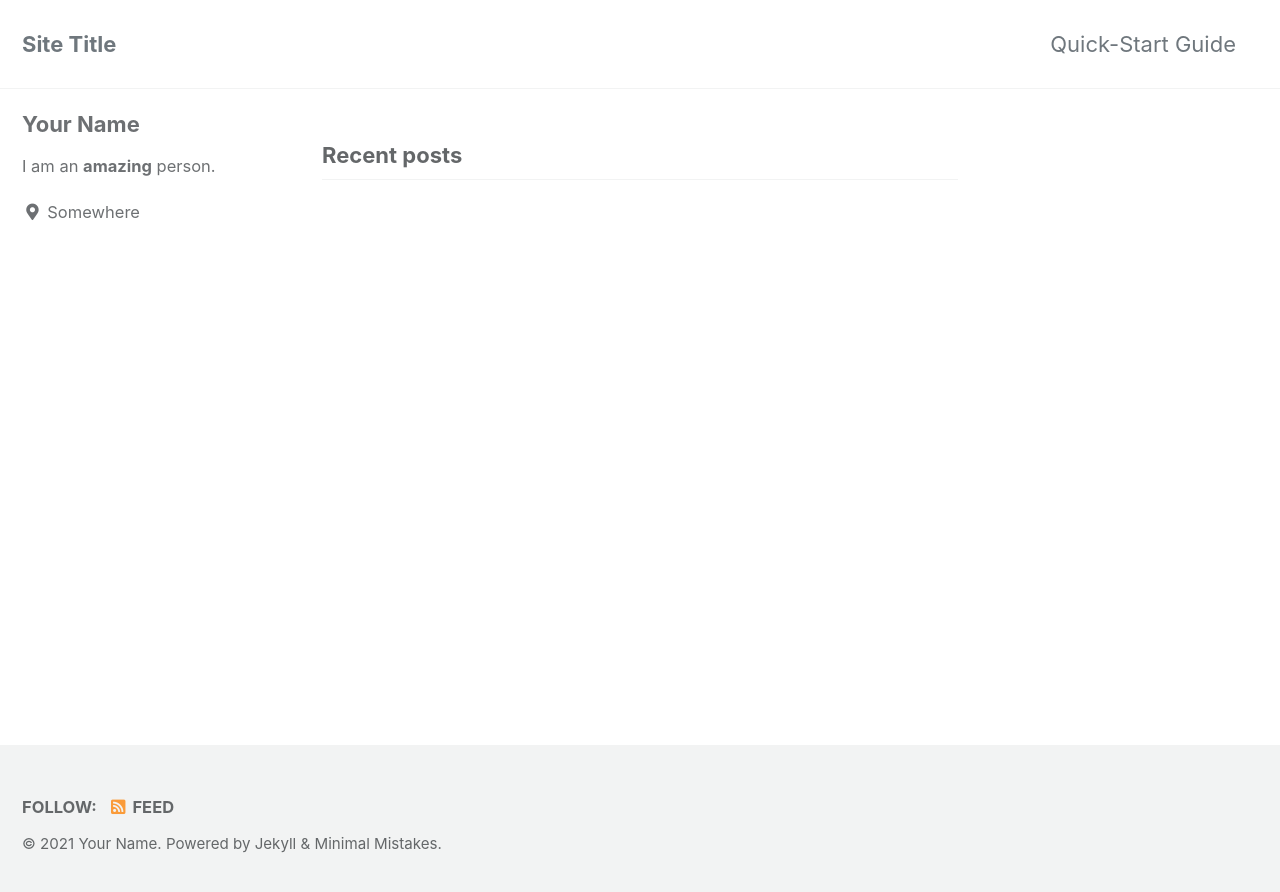
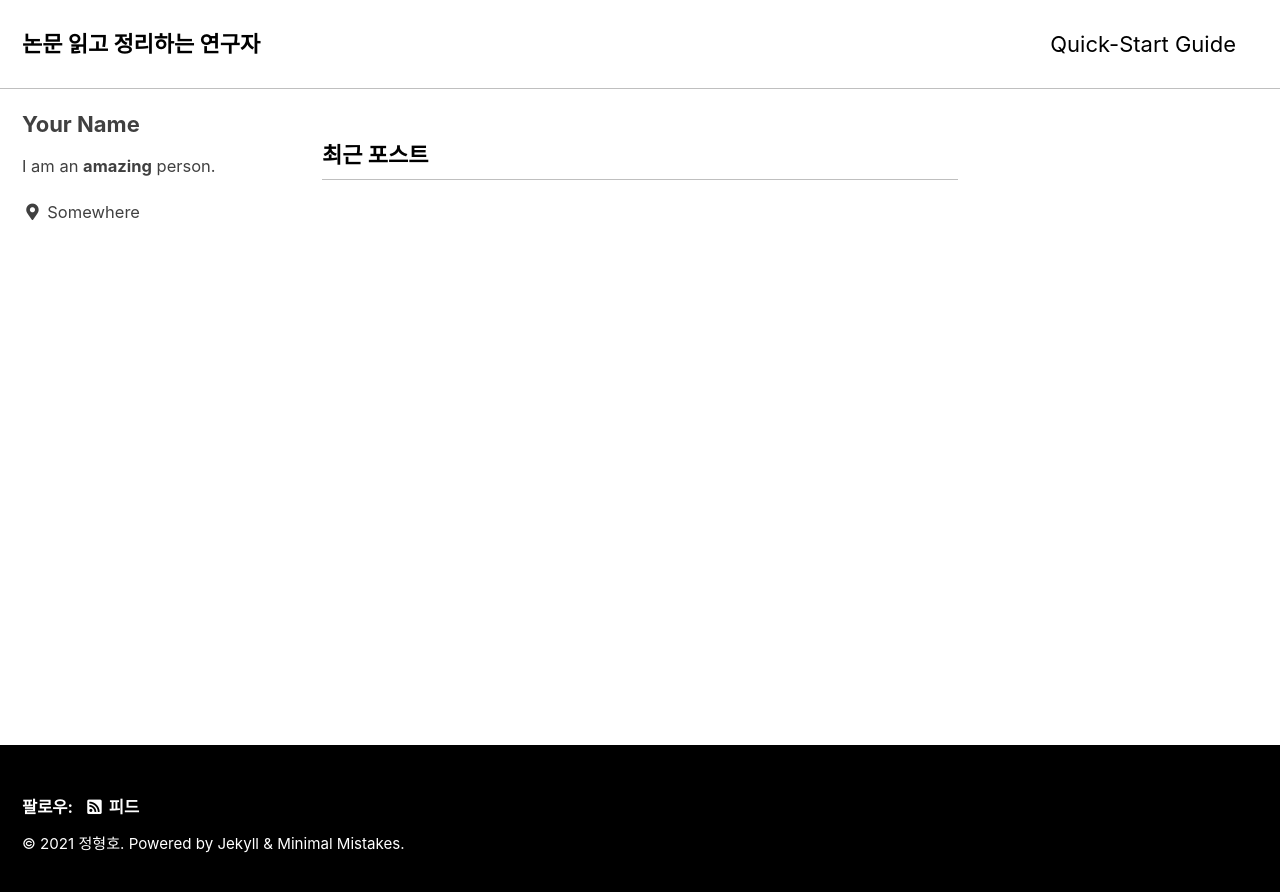
Before and after one commit to hhjung1202/hhjung1202.github.com, a Jekyll site: the page built from index.html, in a window 1280 px wide. Shown: the top 892 px of the page. Built offline with Jekyll 4.4.1, drawn with Linux system fonts in a browser that asks for light colours; cached includes are drawn as plain includes; the list of posts is cut into pages by our own code.

Commit message:
setting config

```diff
--- a/_config.yml
+++ b/_config.yml
@@ -12,16 +12,16 @@
 
 # theme                  : "minimal-mistakes-jekyll"
 # remote_theme           : "mmistakes/minimal-mistakes"
-minimal_mistakes_skin    : "default" # "air", "aqua", "contrast", "dark", "dirt", "neon", "mint", "plum", "sunrise"
+minimal_mistakes_skin    : "contrast" # "air", "aqua", "contrast", "dark", "dirt", "neon", "mint", "plum", "sunrise"
 
 # Site Settings
-locale                   : "en-US"
-title                    : "Site Title"
+locale                   : "ko-KR"
+title                    : "논문 읽고 정리하는 연구자"
 title_separator          : "-"
 subtitle                 : # site tagline that appears below site title in masthead
-name                     : "Your Name"
-description              : "An amazing website."
-url                      : # the base hostname & protocol for your site e.g. "https://mmistakes.github.io"
+name                     : "정형호"
+description              : "AI 논문 읽고 공부하는 블로그"
+url                      : "https://hhjung1202.github.io" # the base hostname & protocol for your site e.g. "https://mmistakes.github.io"
 baseurl                  : # the subpath of your site, e.g. "/blog"
 repository               : # GitHub username/repo-name e.g. "mmistakes/minimal-mistakes"
 teaser                   : # path of fallback teaser image, e.g. "/assets/images/500x300.png"
```
